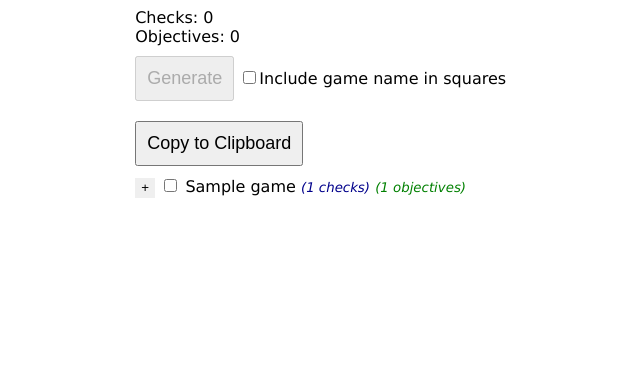
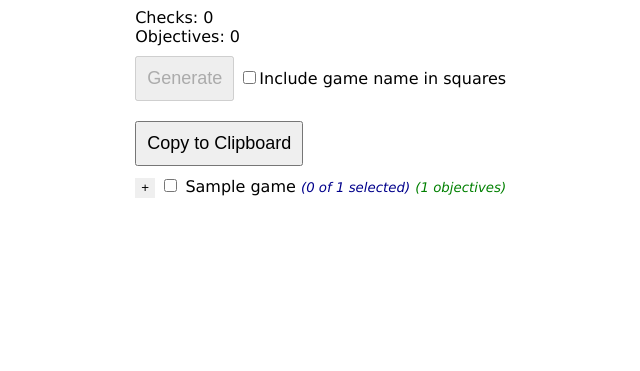
Before and after one commit to wcolding/multibingo, a Flask app: template templates/App.html in a window 1280 px wide. Shown: the top 371 px of the page, without its empty margins (252-892 px from the left). Run offline with Flask 3, Linux system fonts and the light colour scheme; the template is opened without the code that fills it: most values are stand-ins (such as "Sample title", 1, 10 or a date in 2020); parts of the project's set-up code (start-up, migrations or seed data) failed here and were passed over.

Commit message:
Show number of checks selected per game

```diff
--- a/static/App.js
+++ b/static/App.js
@@ -118,7 +118,29 @@ function tallyChecks() {
     updateCounterDisplay();
 }
 
+function checkEnabled(checkElement) {
+    let input = checkElement.getElementsByTagName("input")[0];
+    return input.checked;
+}
+
 function updateCounterDisplay() {
+    // Update individual game counts
+    let gameContainers = document.getElementsByClassName("gameContainer");
+    for (let i = 0; i < gameContainers.length; i++) {
+        let checkCount = 0;
+        let checks = gameContainers[i].getElementsByClassName("checkElement");
+
+        for (let c = 0; c < checks.length; c++) {
+            if (checkEnabled(checks[c])) {
+                checkCount++;
+            }
+        }
+
+        let checksCountDisplay = gameContainers[i].getElementsByClassName("checksCount")[0];
+        checksCountDisplay.innerHTML = `(${checkCount} of ${checks.length} selected)`;
+    }
+
+    // Update totals / enable button
     let checksCounter = document.getElementsByClassName("checksCounter")[0];
     let objsCounter = document.getElementsByClassName("objsCounter")[0];
     checksCounter.innerHTML = `Checks: ${selectCounter}`;
--- a/templates/App.html
+++ b/templates/App.html
@@ -26,16 +26,16 @@
             <div class="scrollingGamesList">
                 {% for game in games %}
 
+                <div class="gameContainer">
                     <div class="gameSelect">
                         <button class="expandButton" onclick="showGameChecks('{{game.name}}')" style="display: inline;" id="{{game.name}}_expandButton">+</button>
                         <input type=checkbox
                             id="{{game.name}}_allSelect"
                             onclick="setAllGameChecks('{{game.name}}')">
                         <div class="gameName">{{game.name}}</div>
-                    <div class="checksCount">({{game.checks_list|length}} checks)</div>
+                        <div class="checksCount">(0 of {{game.checks_list|length}} selected)</div>
                         <div class="objectivesCount">({{game.get_obj_type_count()}} objectives)</div></checkbox>
                     </div>
-
                     <div class="gameChecksSelect" id="{{game.name}}_checks" style="display: none;">
                         <hr>
                         {% for check in game.checks_list %}
@@ -48,6 +48,7 @@
                         <br>
                         {% endfor %}
                     </div>
+                </div>
 
                 {% endfor %}
             </div>
```
Lines whose indentation alone changed are shown as unchanged.
